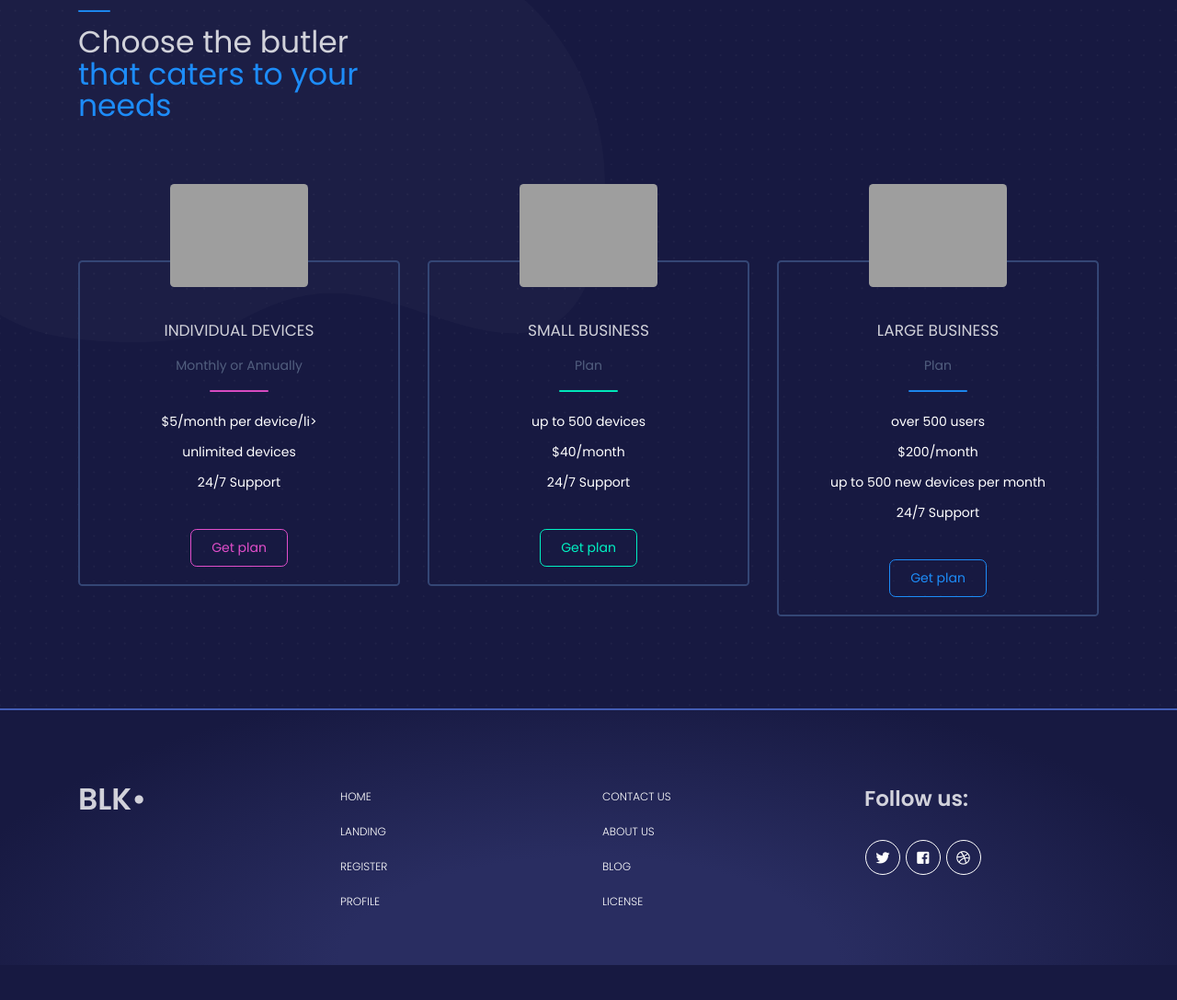
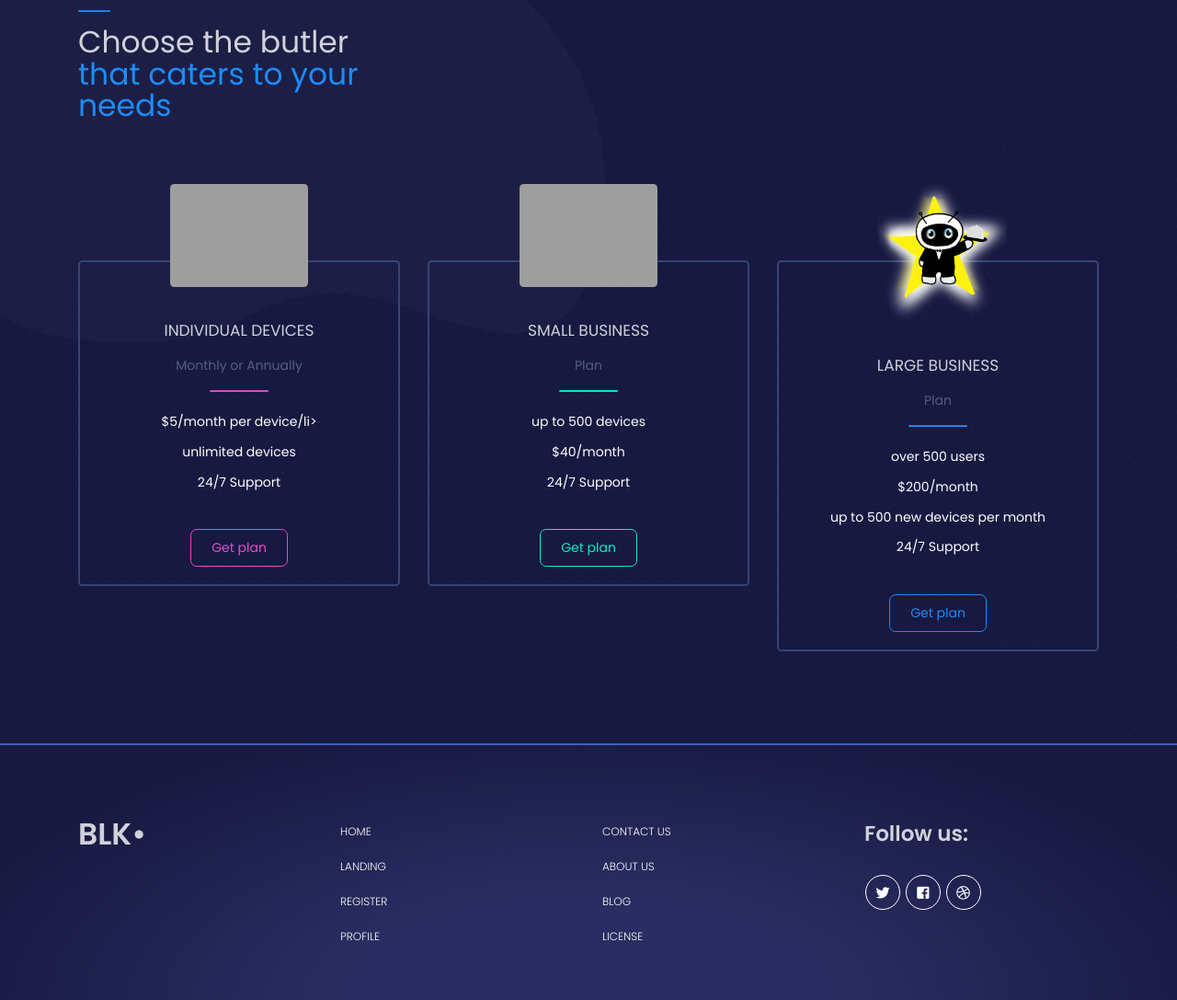
Before and after one commit to pc-butler/server, a PHP site: page /page/pricing in a window 1280 px wide. Shown: the part 275-1362 px from the top of the page at 92% size. Before the commit the page ends 1324 px from the top, so only its background shows below. Run offline with PHP 8.4, Linux system fonts and the light colour scheme; some libraries are stand-ins or nearby versions; grey boxes are pictures that could not be loaded.

Commit message:
Update index.php

```diff
--- a/page/pricing/index.php
+++ b/page/pricing/index.php
@@ -138,7 +138,7 @@
           <div class="col-md-4">
             <div class="card card-coin card-plain">
               <div class="card-header">
-                <img src="/assets/img/butler 2.PNG" class="img-center img-fluid">
+                <img src="/assets/img/928E4134-A7F1-4C7E-950A-0824A4C5C890.png" class="img-center img-fluid">
               </div>
               <div class="card-body">
                 <div class="row">
@@ -164,7 +164,7 @@
           <div class="col-md-4">
             <div class="card card-coin card-plain">
               <div class="card-header">
-                <img src="/assets/img/butler 3 main.png" class="img-center img-fluid">
+                <img src="/assets/img/3B3CF42B-B665-42B7-BDA6-26BFE5F9C3EE.png" class="img-center img-fluid">
               </div>
               <div class="card-body">
                 <div class="row">
```
